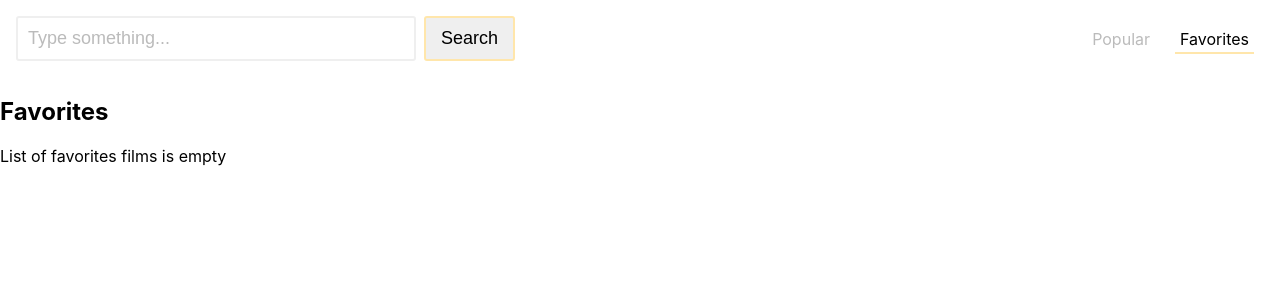
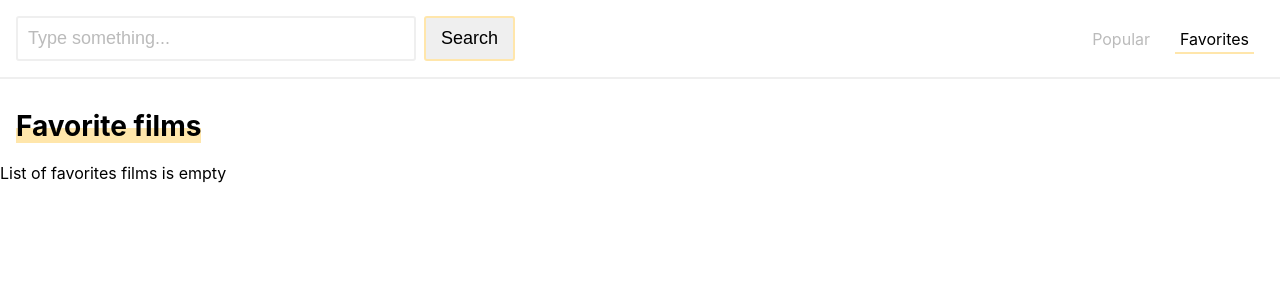
Before and after one commit to Efimenko/films, a React (Create React App) app: page /favorites in a window 1280 px wide. Shown: the top 300 px of the page. Built offline with nearby package versions, Linux system fonts and the light colour scheme.

Commit message:
add realtime update on favorite page

```diff
--- a/src/App.css
+++ b/src/App.css
@@ -23,16 +23,18 @@ button {
 .films-list {
 	padding-left: 0;
 	list-style: none;
-	padding-left: var(--gutter);
-	padding-right: var(--gutter);
 	display: flex;
 	flex-wrap: wrap;
+	margin-top: 0;
+	margin-bottom: 20px;
 }
 
 .films-list__item {
 	flex: 1;
 	min-width: 240px;
-	padding: var(--gutter);
+	padding-left: var(--gutter);
+	padding-right: var(--gutter);
+	margin-bottom: calc(var(--gutter) * 2);
 }
 
 .film-item {
@@ -118,7 +120,6 @@ button {
 	background: none;
 	border: 0;
 	align-self: flex-start;
-	will-change: transform;
 	transition: transform var(--transition-duration) ease-in;
 	transform: translateY(calc(-100% - var(--film-card-vertical-offset)))
 }
@@ -160,6 +161,11 @@ button {
 	font-size: 18px;
 }
 
+.pagination__item--current .pagination__link {
+	pointer-events: none;
+	background-color: var(--brand-color);
+}
+
 .pagination__link {
 	display: inline-block;
 	min-width: 45px;
@@ -176,10 +182,15 @@ button {
 }
 
 .header {
+	position: sticky;
+	top: 0;
 	display: flex;
 	justify-content: space-between;
 	align-items: center;
 	padding: var(--gutter);
+	background-color: #fff;
+	z-index: 2;
+	border-bottom: 2px solid #efefef;
 }
 
 .nav-list {
@@ -267,3 +278,36 @@ button {
 .search-form__button:focus {
 	background-color: var(--brand-color);
 }
+
+.row {
+	margin-left: calc(-1 * var(--gutter));
+	margin-right: calc(-1 * var(--gutter));
+}
+
+.container {
+	padding-left: var(--gutter);
+	padding-right: var(--gutter);
+}
+
+.page-title {
+	font-size: 28px;
+	position: relative;
+	display: inline-block;
+	margin-bottom: 20px;
+	margin-top: 0;
+}
+
+.page-title::before {
+	content: "";
+	position: absolute;
+	left: 0;
+	right: 0;
+	height: 15px;
+	background-color: var(--brand-color);
+	z-index: -1;
+	bottom: 0px;
+}
+
+.page-content {
+	padding-top: 30px;
+}
--- a/src/components/favorites.js
+++ b/src/components/favorites.js
@@ -2,26 +2,42 @@ import React, { useState, useEffect } from "react";
 import List from "./list";
 
 const Favorites = () => {
-  const [favorites, setFavorites] = useState({});
+  const [favorites, setFavorites] = useState(null);
 
   useEffect(() => {
-    const favoritesFromStorage = JSON.parse(localStorage.getItem("favorites")) || {};
+    const favoritesFromStorage =
+      JSON.parse(localStorage.getItem("favorites")) || {};
     setFavorites(favoritesFromStorage);
   }, []);
 
-  const formatedFavorites = Object.keys(favorites).reduce((acc, id) => {
-    const {poster_path, title} = favorites[id]
-    return [...acc, {id, poster_path, title}]
-  }, [])
+  useEffect(() => {
+    const storageHandler = e => {
+      setFavorites(JSON.parse(localStorage.getItem("favorites")))
+    }
+    window.addEventListener('storage', storageHandler)
+
+    return () => window.removeEventListener('storage', storageHandler)
+  })
+
+  const formatedFavorites = favorites ? Object.keys(favorites).reduce((acc, id) => {
+    const { poster_path, title } = favorites[id];
+    return [...acc, { id, poster_path, title }];
+  }, []) : []
+
+  if(!favorites) return null
 
   return (
     <React.Fragment>
-      <h2>Favorites</h2>
-      {Object.keys(favorites).length === 0 ? (
-        "List of favorites films is empty"
-      ) : (
-        <List data={formatedFavorites} />
-      )}
+      <section className="page-content">
+        <div className="container">
+          <h2 className="page-title">Favorite films</h2>
+        </div>
+        {Object.keys(favorites).length === 0 ? (
+          "List of favorites films is empty"
+        ) : (
+          <List data={formatedFavorites} />
+        )}
+      </section>
     </React.Fragment>
   );
 };
--- a/src/components/films-by-genre.js
+++ b/src/components/films-by-genre.js
@@ -16,6 +16,9 @@ const FilmsByGenre = ({ match }) => {
 
   return (
     <React.Fragment>
+      <div className="container">
+        <h2 className="page-title">Films by genre</h2>
+      </div>
       <List data={results} />
       {/* {data.total_pages && (
           <Pagination
--- a/src/components/list.js
+++ b/src/components/list.js
@@ -17,9 +17,10 @@ const List = ({ data }) => {
 
   useEffect(() => {
     localStorage.setItem("favorites", JSON.stringify(favorites));
+    window.dispatchEvent( new Event('storage') )
   }, [favorites]);
 
-  return (data && data.length) ? (
+  return data && data.length ? (
     <ul className="films-list">
       {data.map(({ title, id, poster_path }) => {
         const isFavorite = Object.keys(favorites).includes(String(id));
--- a/src/components/popularFilms.js
+++ b/src/components/popularFilms.js
@@ -26,7 +26,12 @@ const PopularFilms = ({ location, history }) => {
   return (
     Boolean(Object.keys(data).length) && (
       <React.Fragment>
-        <List data={data.results} />
+        <section className="page-content">
+          <div className="container">
+            <h2 className="page-title">Popular films</h2>
+          </div>
+          <List data={data.results} />
+        </section>
         {data.total_pages && (
           <Pagination
             currentPage={page}
--- a/src/components/searchResults.js
+++ b/src/components/searchResults.js
@@ -27,7 +27,12 @@ const SearchResults = ({ location, history }) => {
   return (
     data && (
       <React.Fragment>
-        <List data={data.results} />
+        <section className="page-content">
+          <div className="container">
+            <h2 className="page-title">Search results</h2>
+          </div>
+          <List data={data.results} />
+        </section>
         {data.total_pages && (
           <Pagination
             currentPage={page}
```
